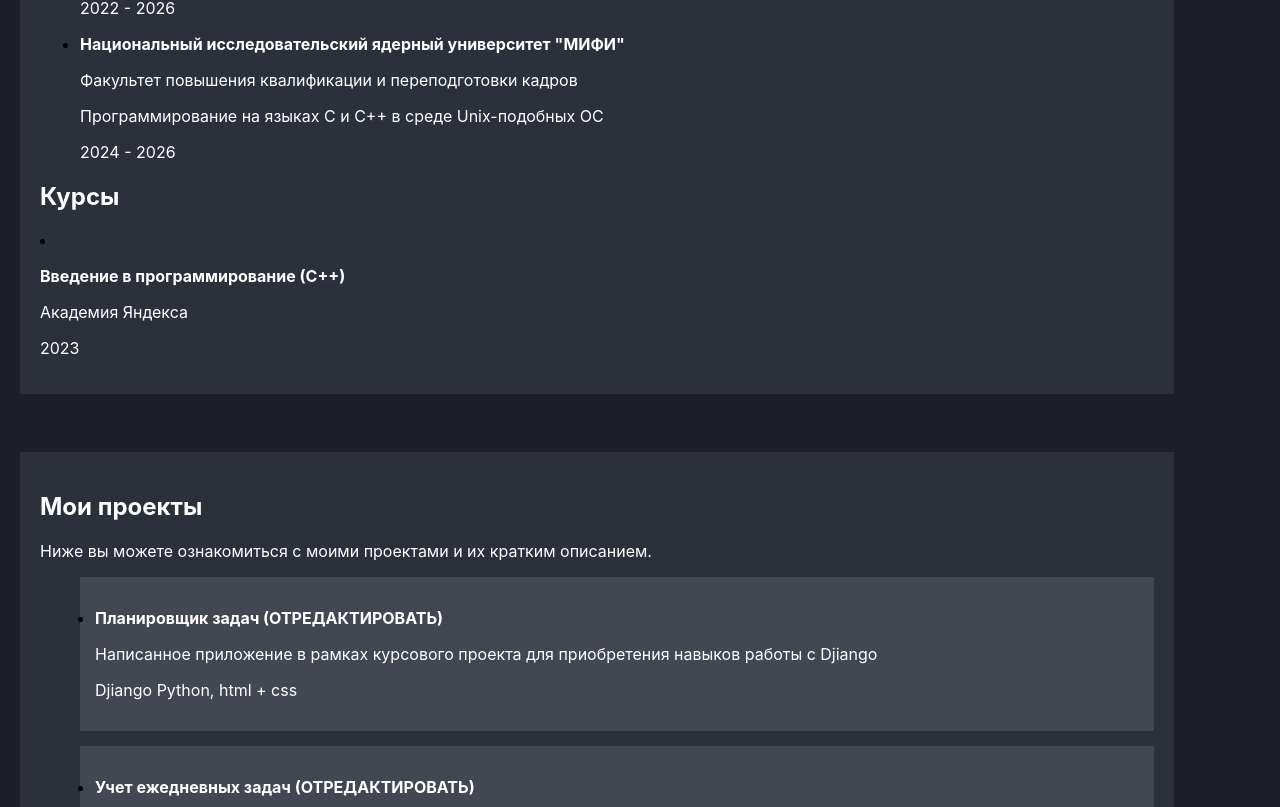
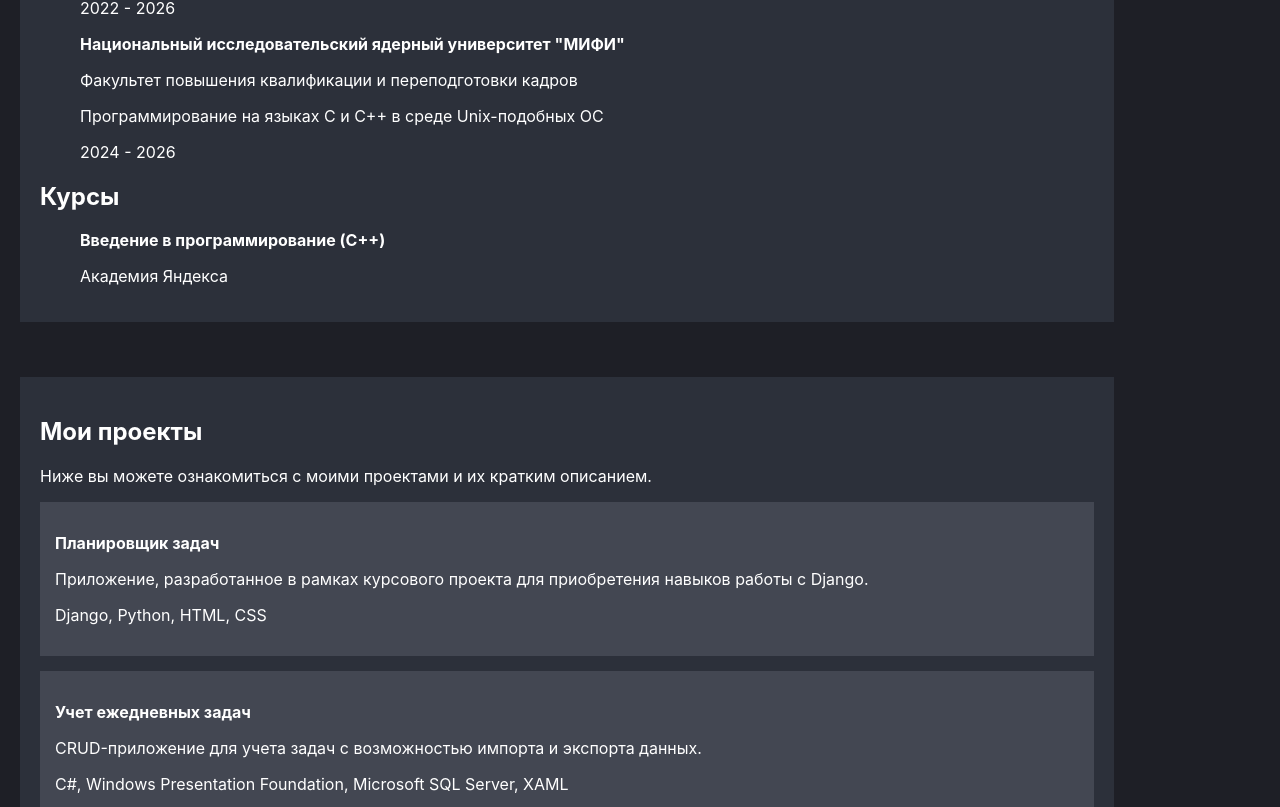
Before and after one commit to lyacsevna/AboutMe, a React (Create React App) app: page / in a window 1280 px wide. Shown: the part 533-1340 px from the top of the page. Built offline with nearby package versions, Linux system fonts and the light colour scheme.

Commit message:
edit data

```diff
--- a/src/App.css
+++ b/src/App.css
@@ -21,9 +21,6 @@ body {
 
 .projects_container {
   display: flex;
-  background-color: antiquewhite;
-  margin-bottom: 20px;
-
 }
 
 .project_item {
--- a/src/components/aboutme.js
+++ b/src/components/aboutme.js
@@ -6,7 +6,7 @@ const AboutMe = () => {
             <h1>Hello, world!</h1>
 
             <p> Привет! Это мой сайт, созданный для изучения React.js.
-                Вскоре этот сайт в процессе превратится в небольшое портфолио.
+                В процессе этот сайт превратится в небольшое портфолио.
                 Пока что на этом все.
             </p>
             <p>I am just learning</p>
--- a/src/components/education.js
+++ b/src/components/education.js
@@ -1,20 +1,20 @@
 import React from "react";
 import { courses, education } from "../data";
 
-function UniversityEdu({ university, faculty, specialy, years }) {
+function UniversityEdu({ university, faculty, specialty, years }) {
   function handleClick() {
     localStorage.setItem('auth-time', new Date())
   }
 
   return (
-    <li onClick={handleClick}>
+    <div onClick={handleClick}>
       <p>
         <strong>{university}</strong>
         <p>{faculty}</p>
-        <p>{specialy}</p>
+        <p>{specialty}</p>
         <p>{years}</p>
       </p>
-    </li>
+    </div>
   )
 }
 
@@ -24,13 +24,13 @@ function CoursesEdu({ title, organization, years }) {
     }
 
     return (
-      <li onClick={handleClick}>
+      <div onClick={handleClick}>
         <p>
             <strong>{title}</strong>
             <p>{organization}</p>
             <p>{years}</p>
         </p>
-      </li>
+      </div>
     )
   }
 
@@ -45,11 +45,11 @@ const EducationSection = () => {
             </ul>
 
             <h2>Курсы</h2>
-            <ui>
+            <ul>
                 {courses.map((course) => (
                     <CoursesEdu key={ course.title} {...course}/>
                 ))}
-            </ui>
+            </ul>
         </section>
     )
 }
--- a/src/components/projects.js
+++ b/src/components/projects.js
@@ -1,19 +1,17 @@
 import React from 'react';
 import { myprojects } from "../data";
 
-function ProjectsList({ project_title, description, stack }) {
+function ProjectsList({ projectTitle, description, stack }) {
     function handleClick() {
       localStorage.setItem('auth-time', new Date())
     }
 
     return (
-      <li onClick={handleClick}>
-        <p>
-            <strong>{project_title}</strong>
-            <p>{description}</p>
-            <p>{stack}</p>
-        </p>
-      </li>
+      <p onClick={handleClick}>
+          <strong>{projectTitle}</strong>
+          <p>{description}</p>
+          <p>{stack}</p>
+      </p>
     )
   }
 
@@ -24,13 +22,13 @@ const Projects = () => {
             <h2>Мои проекты</h2>
             <p>Ниже вы можете ознакомиться с моими проектами и их кратким описанием.</p>
 
-        <ul>
+        <div>
             {myprojects.map((proj) => (
               <div className='project_item'>
-                <ProjectsList key = { proj.project_title } {...proj}/>
+                <ProjectsList key = { proj.projectTitle } {...proj}/>
               </div>
             ))}
-        </ul>
+        </div>
       </section>
     );
 };
--- a/src/data.js
+++ b/src/data.js
@@ -1,64 +1,40 @@
 export const education = [
     {
-        university:
-            'Воронежский государственный технический университет, Воронеж',
-        faculty:
-            'Факультет информационных технологий и компьютерной безопасности',
-        specialy:
-            'Информатика и вычислительная техника',
-        years:
-            '2022 - 2026'
-
+        university: 'Воронежский государственный технический университет, Воронеж',
+        faculty: 'Факультет информационных технологий и компьютерной безопасности',
+        specialty: 'Информатика и вычислительная техника',
+        years: '2022 - 2026'
     },
     {
-        university:
-            'Национальный исследовательский ядерный университет "МИФИ"',
-        faculty:
-            'Факультет повышения квалификации и переподготовки кадров ',
-        specialy:
-            'Программирование на языках С и С++ в среде Unix-подобных ОС',
-        years:
-            '2024 - 2026'
-
+        university: 'Национальный исследовательский ядерный университет "МИФИ"',
+        faculty: 'Факультет повышения квалификации и переподготовки кадров',
+        specialty: 'Программирование на языках C и C++ в среде Unix-подобных ОС',
+        years: '2024 - 2026'
     }
-  ]
+];
 
 export const courses = [
     {
-        title:
-            'Введение в программирование (С++)',
-        organization:
-            'Академия Яндекса',
-        years:
-            '2023'
+        title: 'Введение в программирование (C++)',
+        organization: 'Академия Яндекса',
+        year: '2023'
     }
-]
-
+];
 
 export const myprojects = [
     {
-        project_title:
-            'Планировщик задач (ОТРЕДАКТИРОВАТЬ)',
-        description:
-            'Написанное приложение в рамках курсового проекта для приобретения навыков работы с Djiango',
-        stack:
-            'Djiango Python, html + css'
-
+        projectTitle: 'Планировщик задач',
+        description: 'Приложение, разработанное в рамках курсового проекта для приобретения навыков работы с Django.',
+        stack: 'Django, Python, HTML, CSS'
     },
     {
-        project_title:
-            'Учет ежедневных задач (ОТРЕДАКТИРОВАТЬ)',
-        description:
-            'CRUD-приложение для учета задач с возможностью импорта и экспорта данных',
-        stack:
-            'С# + Windows Presentation Foundation, Microsoft SQL Server, XAML'
+        projectTitle: 'Учет ежедневных задач',
+        description: 'CRUD-приложение для учета задач с возможностью импорта и экспорта данных.',
+        stack: 'C#, Windows Presentation Foundation, Microsoft SQL Server, XAML'
     },
     {
-        project_title:
-            'Этот сайт (ОТРЕДАКТИРОВАТЬ)',
-        description:
-            'Веб-страничка для изучения React.js',
-        stack:
-            'React.js'
+        projectTitle: 'Этот сайт',
+        description: 'Веб-страница, созданная для изучения React.js.',
+        stack: 'React.js'
     }
-]
+];
```
